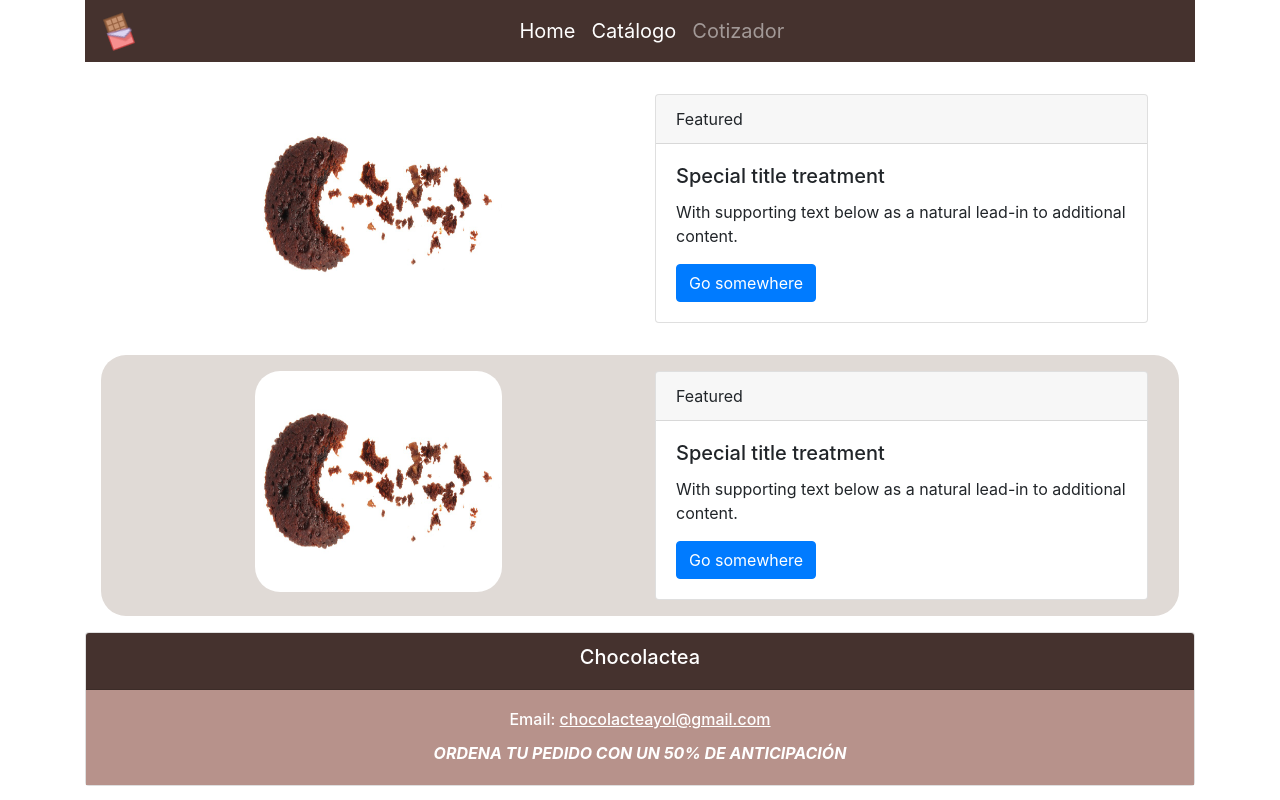
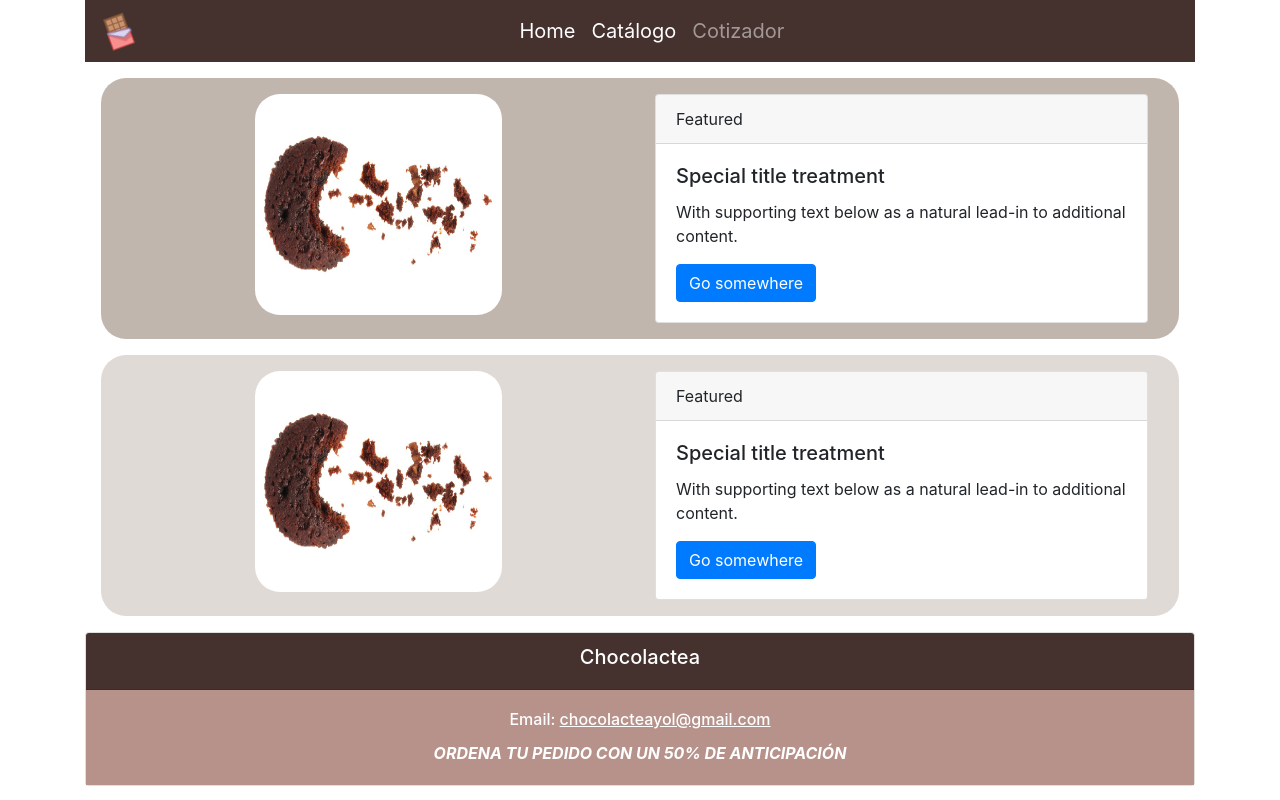
Before and after one commit to zabdielcead/chocolandia, an Angular app in the folder chocoland/: page /catalogos in a window 1280 px wide. Built offline with nearby package versions, Linux system fonts and the light colour scheme; no server answers.

Commit message:
estilos catalogos yolis

```diff
--- a/chocoland/src/app/components/catalogos/catalogos.component.html
+++ b/chocoland/src/app/components/catalogos/catalogos.component.html
@@ -1,4 +1,4 @@
-<div class="row m-3 p-3">
+<div class="row m-3 p-3 fondoCafeObscuroCatalogos">
     <div class="col-sm-6 text-center mb-2">
         <img src="../../../assets/img/chcolate.jpg" class="imgCatalogos" alt="img">
     </div>
--- a/chocoland/src/styles.css
+++ b/chocoland/src/styles.css
@@ -91,6 +91,11 @@
     border-radius: 25px;
 }
 
+.fondoCafeObscuroCatalogos {
+    background-color: #c1b6ae;
+    border-radius: 25px;
+}
+
 
 /*fin catalogos*/
 
```
